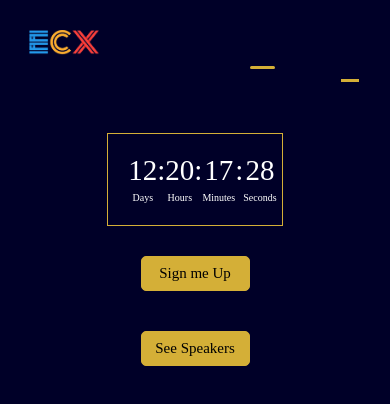
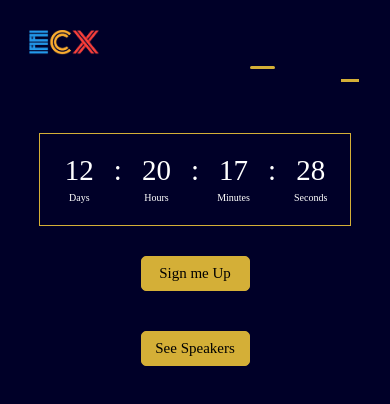
Before and after one commit to ECX-Unilag/mbele, a React (Create React App) app: page / in a window 390 px wide. Shown: the top 404 px of the page. Built offline with nearby package versions, Linux system fonts and the light colour scheme.

Commit message:
Update timer.css

```diff
--- a/src/components/styles/timer.css
+++ b/src/components/styles/timer.css
@@ -21,4 +21,7 @@ section p:first-child,  div:last-child span{
     small{
         font-size: 10px;
     }
+    .Timer{
+        width: 80%;
+    }
 }
```
